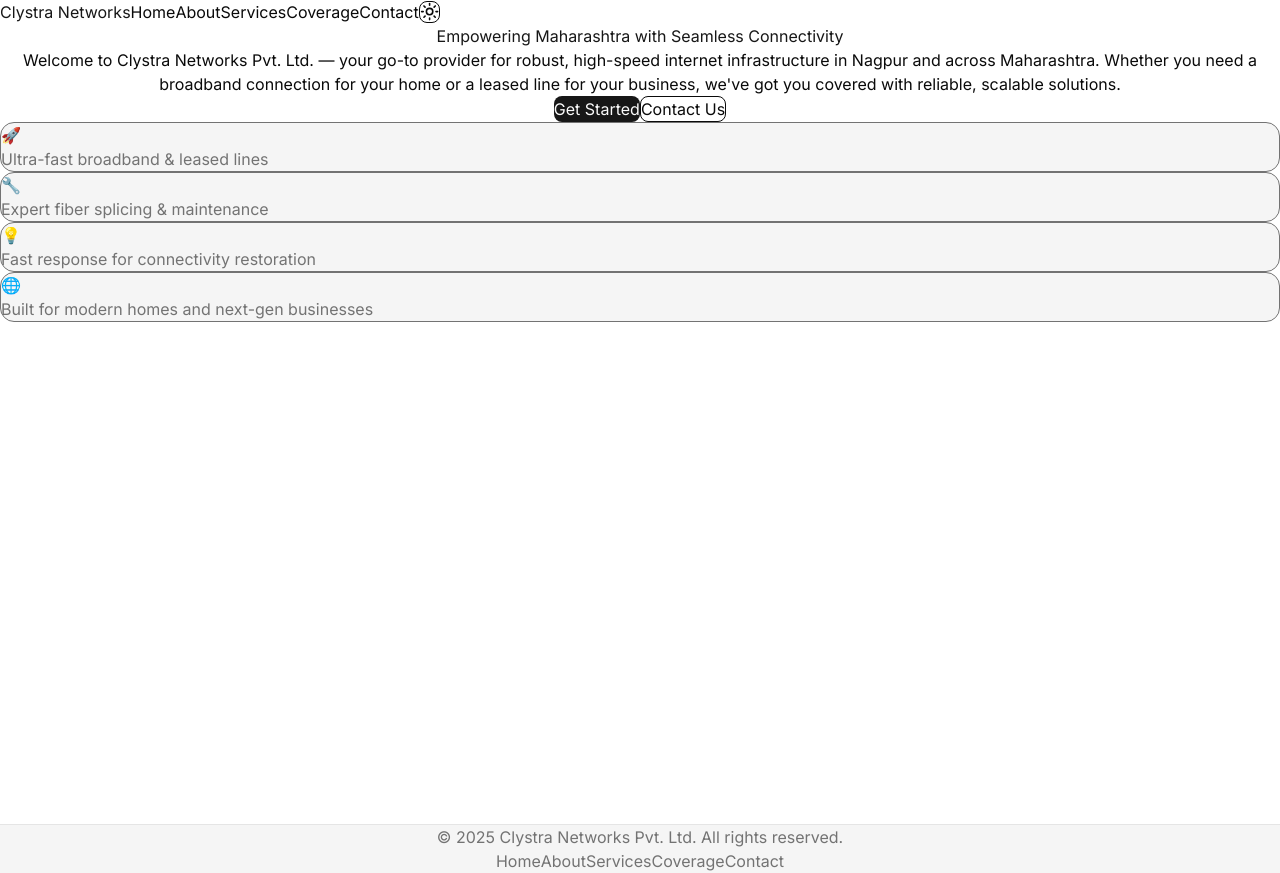
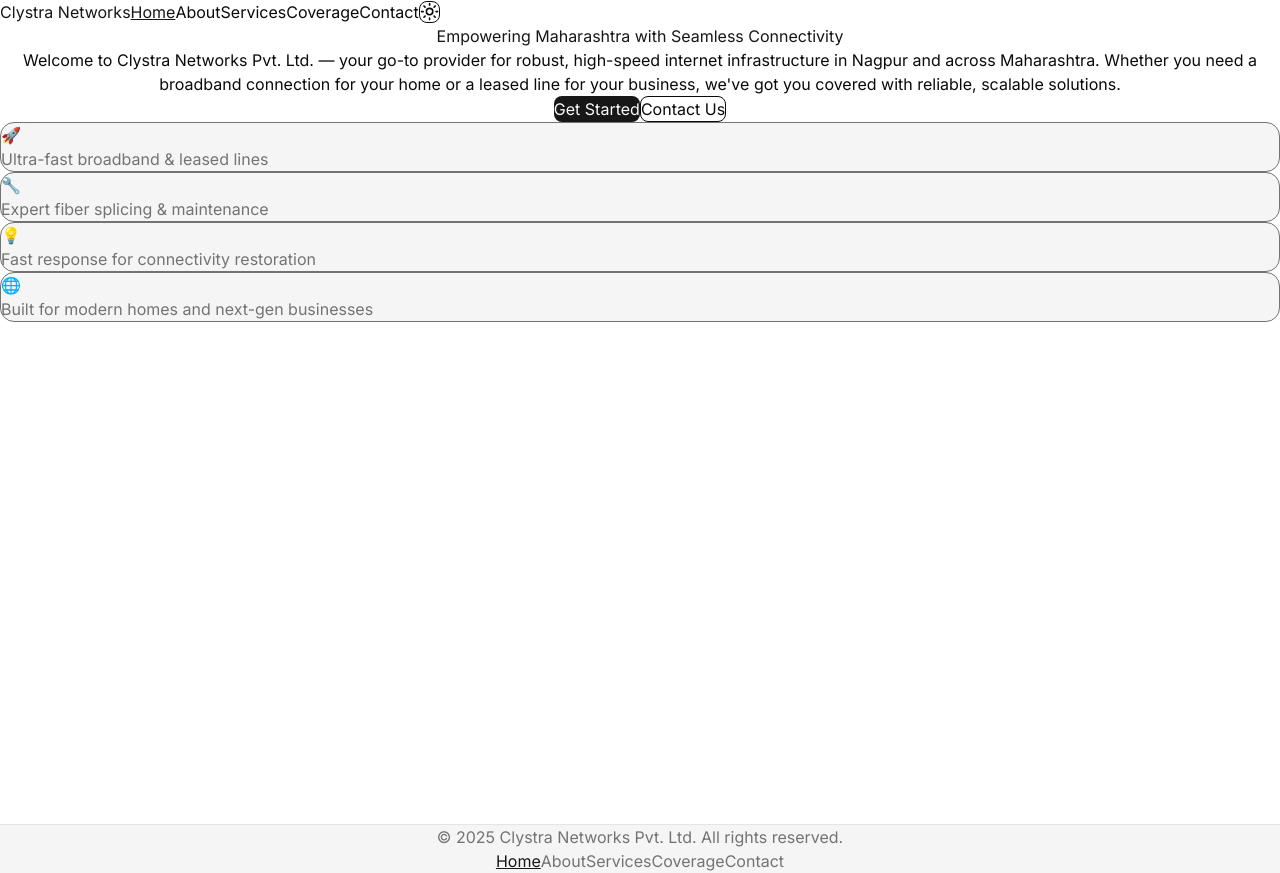
Before and after one commit to ArhanAnsari/Clystra, a Next.js app: page / in a window 1280 px wide. Built offline with nearby package versions, Linux system fonts and the light colour scheme.

Commit message:
Some updates

```diff
--- a/components/Footer.tsx
+++ b/components/Footer.tsx
@@ -1,5 +1,8 @@
 // 🦶 Footer (app/components/Footer.tsx)
+'use client';
+
 import Link from "next/link";
+import { usePathname } from "next/navigation";
 
 const NAV_LINKS = [
   { name: "Home", href: "/" },
@@ -10,18 +13,22 @@ const NAV_LINKS = [
 ];
 
 export default function Footer() {
+  const pathname = usePathname();
+
   return (
     <footer className="w-full border-t border-border bg-muted px-6 py-6 text-center text-sm">
       <div className="flex flex-col md:flex-row justify-between items-center gap-4">
         <p className="text-muted-foreground">
           &copy; {new Date().getFullYear()} Clystra Networks Pvt. Ltd. All rights reserved.
         </p>
-        <div className="flex gap-4 flex-wrap">
+        <div className="flex space-x-4 flex-wrap">
           {NAV_LINKS.map((link) => (
             <Link
               key={link.name}
               href={link.href}
-              className="hover:text-primary text-muted-foreground whitespace-nowrap"
+              className={`whitespace-nowrap transition-colors duration-200 ${
+                pathname === link.href ? 'text-primary underline' : 'hover:text-primary text-muted-foreground'
+              }`}
             >
               {link.name}
             </Link>
--- a/components/Navbar.tsx
+++ b/components/Navbar.tsx
@@ -1,6 +1,7 @@
 // 🧭 Navbar (app/components/Navbar.tsx)
 'use client';
 import Link from 'next/link';
+import { usePathname } from 'next/navigation';
 import { ModeToggle } from './ModeToggle';
 
 const NAV_LINKS = [
@@ -12,16 +13,22 @@ const NAV_LINKS = [
 ];
 
 export default function Navbar() {
+  const pathname = usePathname();
+
   return (
     <header className="w-full bg-background text-foreground shadow px-6 py-4 flex justify-between items-center sticky top-0 z-50">
-      <nav className="flex gap-6 items-center flex-wrap ">
-        <Link href="/" className="text-xl font-bold text-primary whitespace-nowrap">Clystra Networks</Link>
-        <div className="flex gap-4 flex-wrap items-center">
+      <nav className="flex gap-6 items-center flex-wrap">
+        <Link href="/" className="text-xl font-bold text-primary whitespace-nowrap">
+          Clystra Networks
+        </Link>
+        <div className="flex space-x-4 flex-wrap items-center">
           {NAV_LINKS.map((link) => (
             <Link
               key={link.name}
               href={link.href}
-              className="text-sm font-medium hover:text-primary whitespace-nowrap"
+              className={`text-sm font-medium whitespace-nowrap transition-colors duration-200 ${
+                pathname === link.href ? 'text-primary underline' : 'hover:text-primary'
+              }`}
             >
               {link.name}
             </Link>
```
